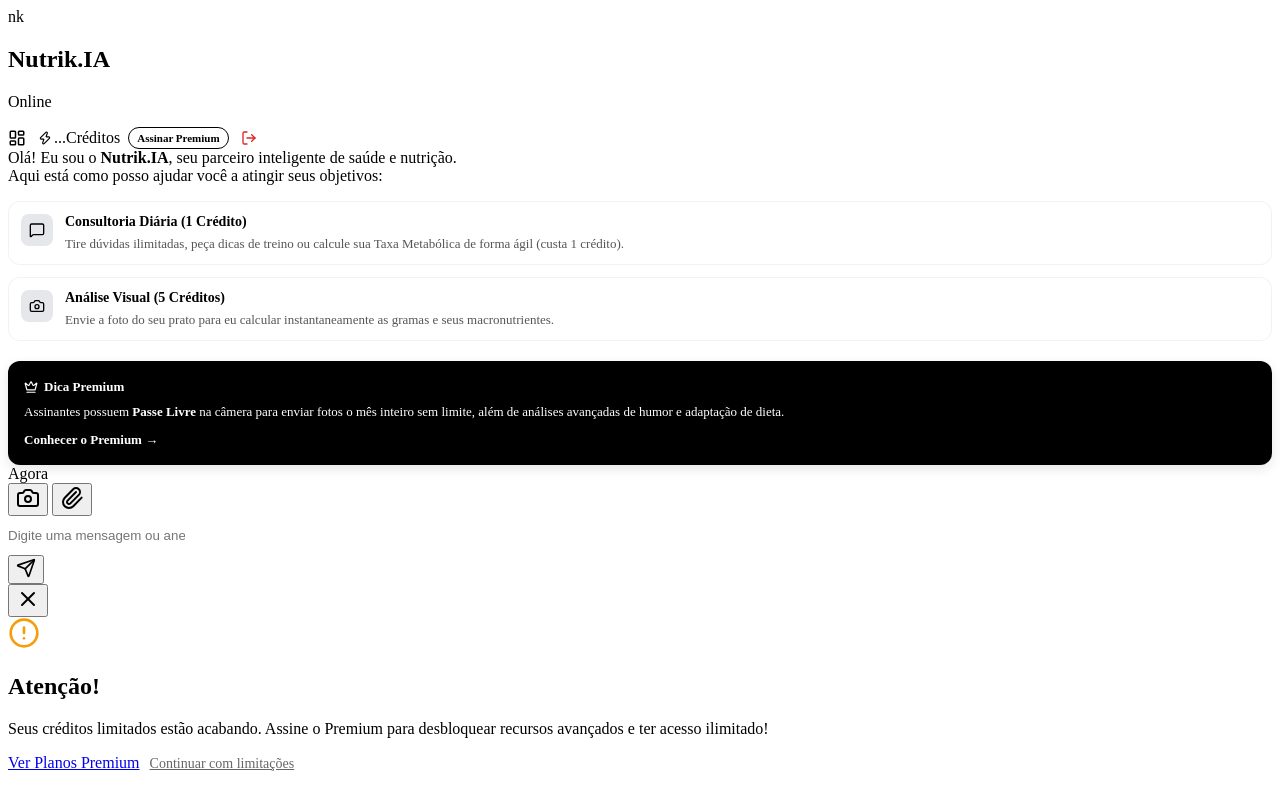
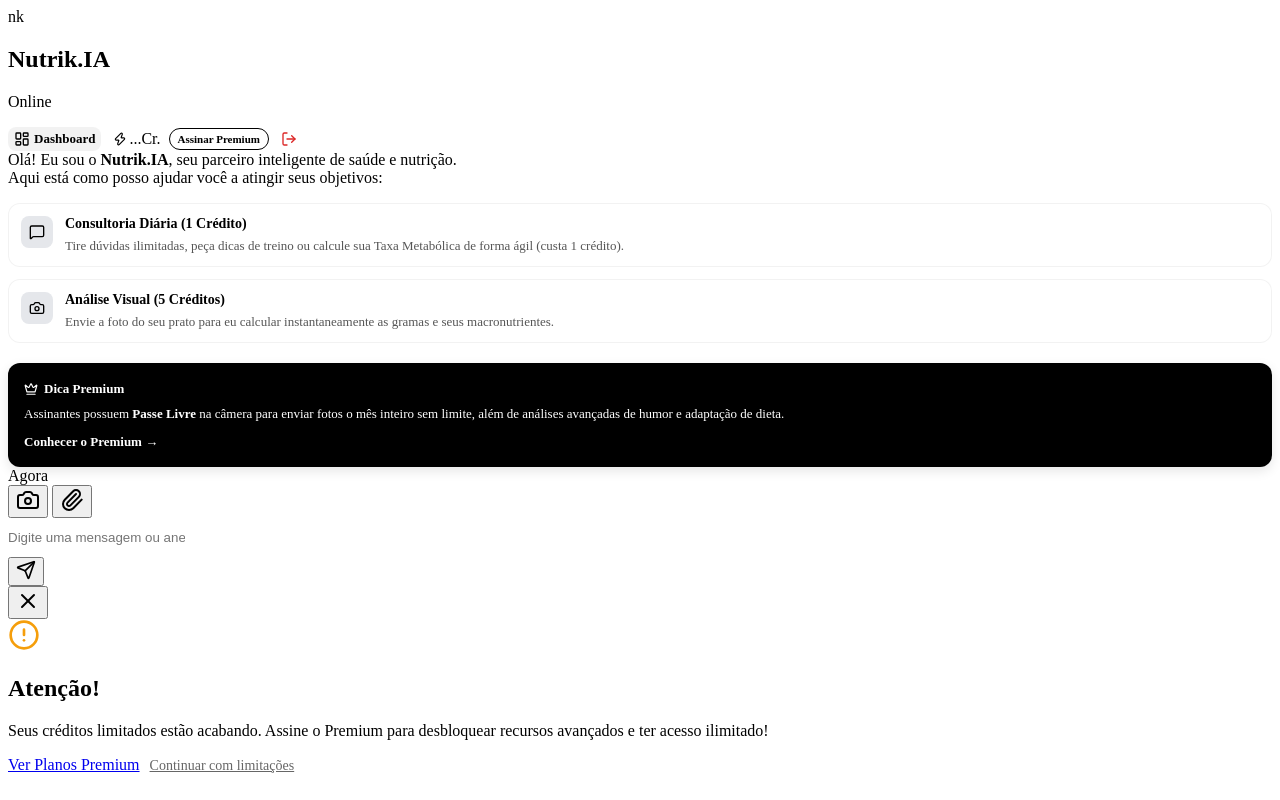
Before and after one commit to cerinowski/nutrik-ia, a website with bundled scripts: page chat.html in a window 1280 px wide. Built offline with nearby package versions, Linux system fonts and the light colour scheme; a script that the page names is missing.

Commit message:
feat: Add text label to Dashboard icon in chat to improve UX

```diff
--- a/chat.html
+++ b/chat.html
@@ -28,13 +28,15 @@
             </div>
             <div class="credits-badge" style="display: flex; gap: 8px; align-items: center;">
                 <a href="dashboard.html" title="Ver Dashboard"
-                    style="display: flex; align-items: center; text-decoration: none; color: inherit;">
-                    <i data-lucide="layout-dashboard" style="width: 18px; height: 18px; margin-right: 4px;"></i>
+                    style="display: flex; align-items: center; text-decoration: none; color: inherit; font-size: 13px; font-weight: 600; padding: 4px 6px; background: rgba(0,0,0,0.05); border-radius: 8px;">
+                    <i data-lucide="layout-dashboard" style="width: 16px; height: 16px; margin-right: 4px;"></i>
+                    Dashboard
                 </a>
-                <span id="credits-display" title="Seus Créditos" style="display: flex; align-items: center;">
+                <span id="credits-display" title="Seus Créditos"
+                    style="display: flex; align-items: center; margin-left: 4px;">
                     <i data-lucide="zap"
                         style="width: 14px; height: 14px; display: inline-block; margin-right: 2px;"></i>
-                    <span id="credit-count">...</span> Créditos
+                    <span id="credit-count">...</span> Cr.
                 </span>
                 <a href="plans.html" class="upgrade-btn"
                     style="background: var(--primary); color: #000; padding: 4px 8px; border-radius: 12px; font-size: 11px; text-decoration: none; font-weight: 700; border: 1px solid #000;">Assinar
```
